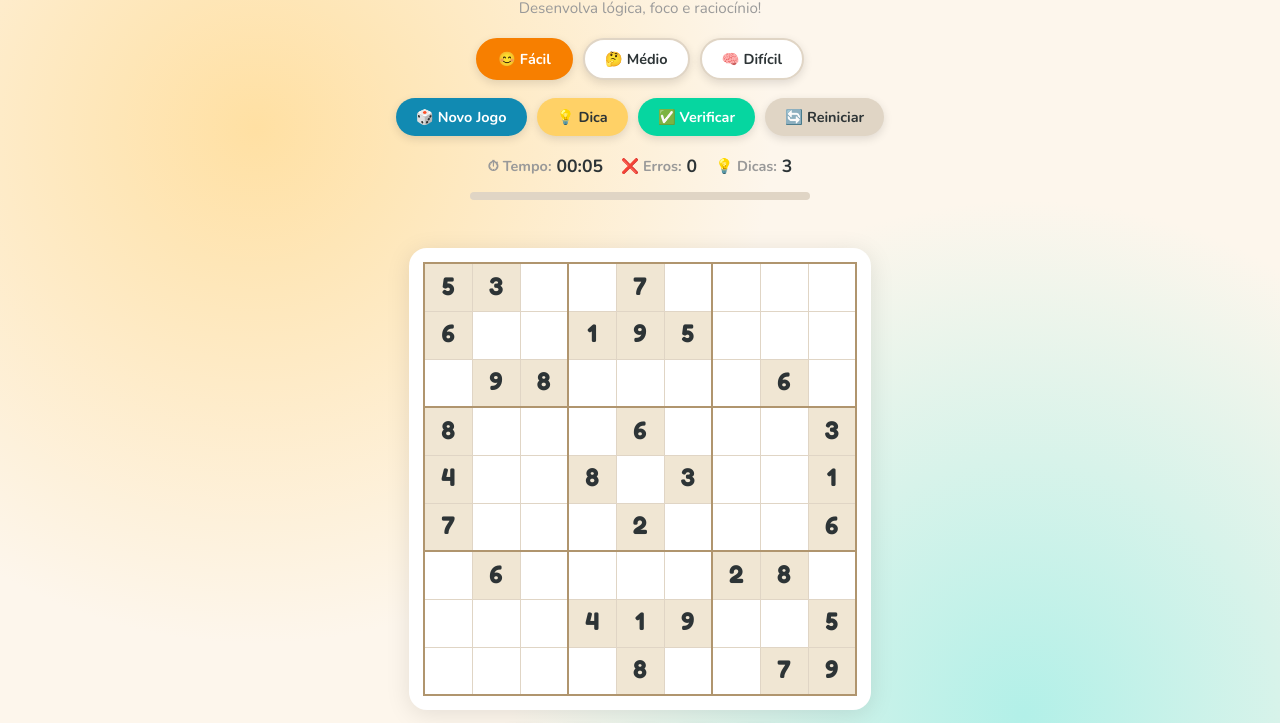
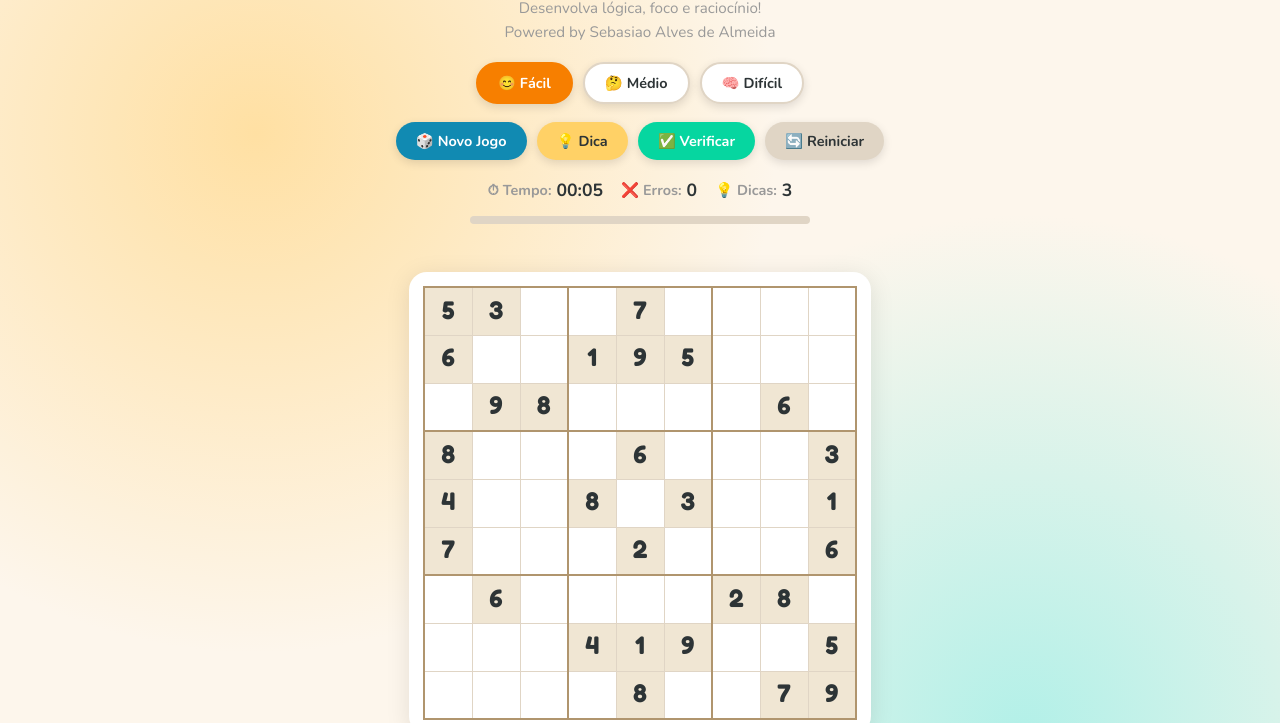
Before and after one commit to alvesdealmeida/sudokuEducacional, a plain HTML site: page index.html in a window 1280 px wide. Shown: the part 68-791 px from the top of the page. Drawn offline with nearby package versions, Linux system fonts and the light colour scheme.

Commit message:
Update index.html

```diff
--- a/index.html
+++ b/index.html
@@ -234,6 +234,7 @@
 <header>
   <h1>🔢 Sudoku Educacional</h1>
   <p>Desenvolva lógica, foco e raciocínio!</p>
+  <p>Powered by Sebasiao Alves de Almeida</p>
 </header>
 
 <div class="controls">
```
